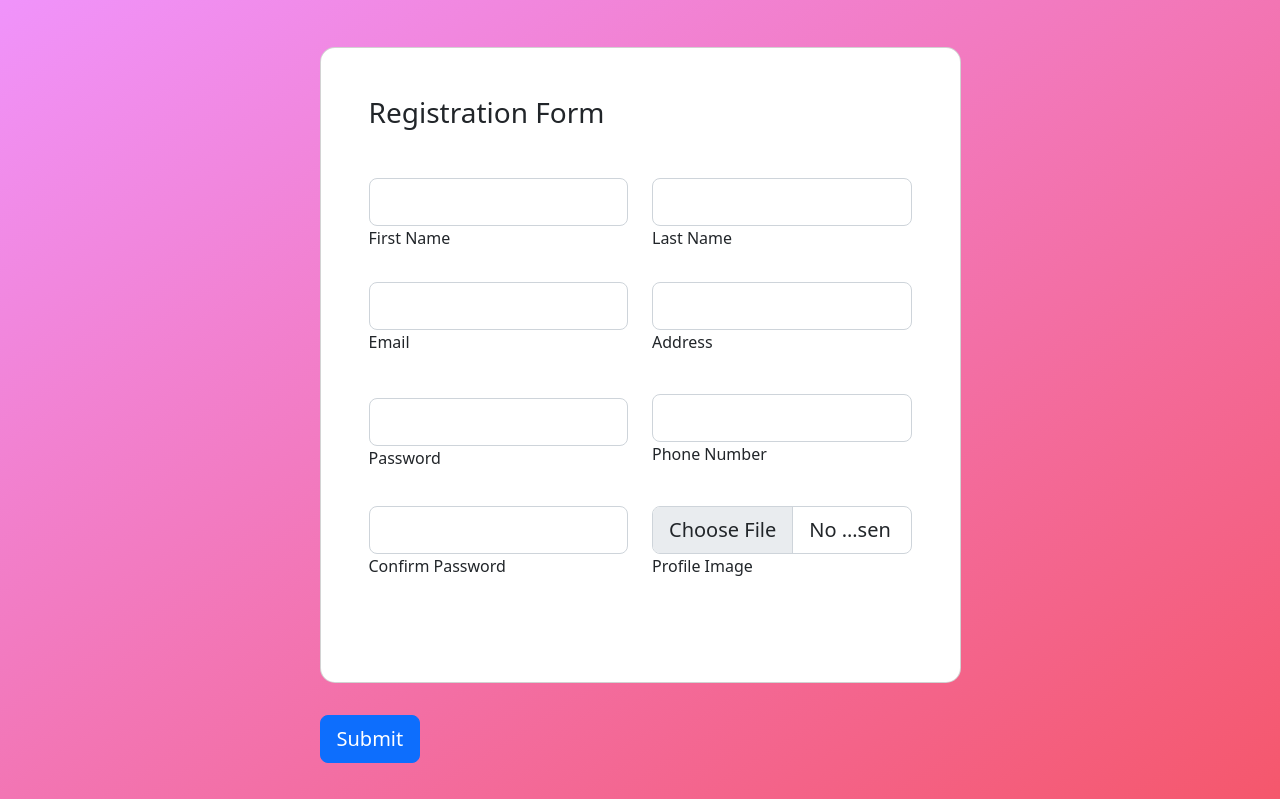
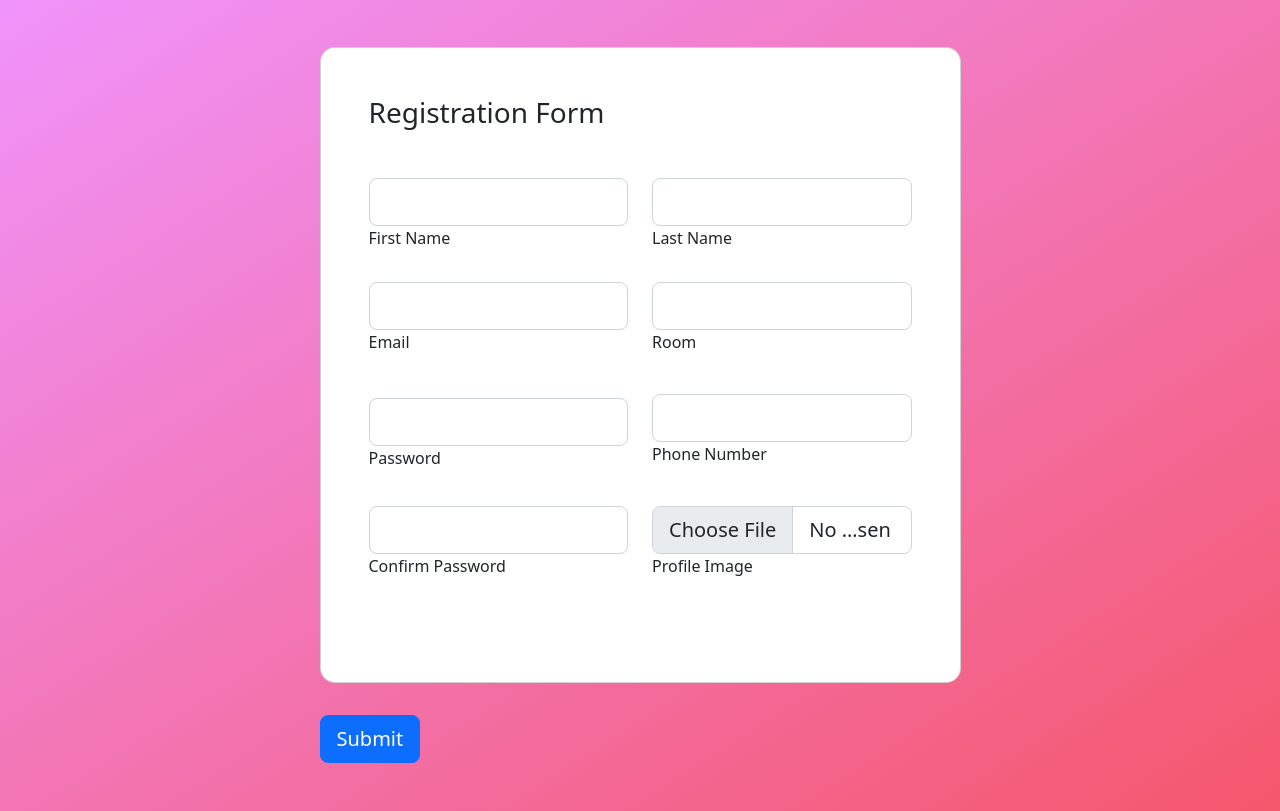
Before and after one commit to kasemsaad/Cafeteria-project, a PHP site: page /Register.php in a window 1280 px wide. Shown: the part 25-836 px from the top of the page. Run offline with PHP 8.4, Linux system fonts and the light colour scheme.

Commit message:
valdiarion

```diff
--- a/Register.php
+++ b/Register.php
@@ -1,54 +1,10 @@
-<!-- <?php
-ini_set('display_errors', '1');
-ini_set('display_startup_errors', '1');
-error_reporting(E_ALL);
+<?php
+require 'connection.php';
 
-// echo  $_GET['fname'];
 $err = [];
-if (isset($_GET['err'])) {
+if (isset ($_GET['err'])) {
   $err = json_decode($_GET['err'], true);
 }
-?>
-
-
-
-  <?php
-  if (isset($err['fname'])) {
-    echo "<span style='color:red'>$err[fname]</span> <br>";
-  }
-  ?>
-
-  Last name <input type="text" name="lname" placeholder="Last name"><br>
-  <?php
-  if (isset($err['lname'])) {
-    echo "<span style='color:red'>$err[lname]</span> <br>";
-  }
-  ?>
-  Address <textarea name="address"> </textarea> <br>
-  <?php
-  if (isset($err['address'])) {
-    echo "<span style='color:red'>$err[address]</span> <br>";
-  }
-  ?>
-
-  <?php
-  if (isset($err['email'])) {
-    echo "<span style='color:red'>$err[email]</span> <br>";
-  }
-  ?>
-  Password <input type="password" name="password" placeholder="Password"><br>
-  <?php
-  if (isset($err['password'])) {
-    echo "<span style='color:red'>$err[password]</span> <br>";
-  }
-  ?> -->
-<?php
-
-
-require 'connection.php';
-
-
-
 
 ?>
 
@@ -82,21 +38,27 @@
     top: 13px;
   }
 </style>
-<section class="vh-100 gradient-custom">
-  <div class="container py-5 h-100">
-    <div class="row justify-content-center align-items-center h-100">
+<section class=" gradient-custom">
+  <div class="container py-5">
+    <div class="row justify-content-center align-items-center">
       <div class="col-12 col-lg-9 col-xl-7">
         <div class="card shadow-2-strong card-registration" style="border-radius: 15px;">
           <div class="card-body p-4 p-md-5">
             <h3 class="mb-4 pb-2 pb-md-0 mb-md-5">Registration Form</h3>
-            <form action="CustomerControler.php" method="post"  enctype="multipart/form-data">
+            <form action="CustomerControler.php" method="post" enctype="multipart/form-data">
 
               <div class="row">
 
                 <div class="col-md-6 mb-4">
                   <div class="form-outline">
-                    <input type="text" id="firstName" class="form-control form-control-lg" name="FirstName" />
+                  <input type="text" id="firstName" class="form-control form-control-lg" name="FirstName"   />
                     <label class="form-label" for="firstName">First Name</label>
+
+                    <?php
+                    if (isset ($err['FirstName'])) {
+                      echo "<span style='color:red'>$err[FirstName]</span> <br>";
+                    }
+                    ?>
                   </div>
                 </div>
 
@@ -104,6 +66,12 @@
                   <div class="form-outline">
                     <input type="text" id="lastName" class="form-control form-control-lg" name="LastName" />
                     <label class="form-label" for="lastName">Last Name</label>
+
+                    <?php
+                    if (isset ($err['LastName'])) {
+                      echo "<span style='color:red'>$err[LastName]</span> <br>";
+                    }
+                    ?>
                   </div>
                 </div>
 
@@ -116,15 +84,24 @@
                   <div class="form-outline">
                     <input type="email" id="emailAddress" class="form-control form-control-lg" name="Email" />
                     <label class="form-label" for="email">Email</label>
+                    <?php
+                    if (isset ($err['Email'])) {
+                      echo "<span style='color:red'>$err[Email]</span> <br>";
+                    }
+                    ?>
                   </div>
                 </div>
 
 
                 <div class="col-md-6 mb-4 pb-2">
                   <div class="form-outline">
-                    <input type="tel" id="phoneNumber" name="Address" class="form-control form-control-lg"
-                      name="Address" />
-                    <label class="form-label" for="phoneNumber">Address</label>
+                    <input type="tel" id="Room" name="Room" class="form-control form-control-lg" name="Room" />
+                    <label class="form-label" for="phoneNumber">Room</label>
+                    <?php
+                    if (isset ($err['Room'])) {
+                      echo "<span style='color:red'>$err[Room]</span> <br>";
+                    }
+                    ?>
                   </div>
                 </div>
 
@@ -137,6 +114,11 @@
                   <div class="form-outline datepicker w-100">
                     <input type="password" class="form-control form-control-lg" id="Password" name="Password" />
                     <label for="password" class="form-label">Password</label>
+                    <?php
+  if (isset($err['Password'])) {
+    echo "<span style='color:red'>$err[Password]</span> <br>";
+  }
+  ?>
                   </div>
                 </div>
 
@@ -144,6 +126,10 @@
                   <div class="form-outline">
                     <input type="tel" id="phoneNumber" class="form-control form-control-lg" name="Phone" />
                     <label class="form-label" for="phoneNumber">Phone Number</label>
+                    <?php
+                    if (isset ($err['Phone'])) {
+                      echo "<span style='color:red'>$err[Phone]</span> <br>";
+                    }?>
                   </div>
                 </div>
 
@@ -152,12 +138,17 @@
                     <input type="password" id="Confirm Password" class="form-control form-control-lg"
                       name="ConPassword" />
                     <label class="form-label" for="phoneNumber">Confirm Password</label>
+                    <?php
+                    if (isset($err['ConPassword'])) {
+    echo "<span style='color:red'>$err[ConPassword]</span> <br>";
+  }
+  ?>
                   </div>
                 </div>
 
                 <div class="col-md-6 mb-4 pb-2">
                   <div class="form-outline">
-                    <input type="file" id="profileImage" class="form-control form-control-lg" name="ProfileImage" />
+                    <input type="file" id="CustomerImage" class="form-control form-control-lg" name="CustomerImage" />
                     <label class="form-label" for="profileImage">Profile Image</label>
                   </div>
                 </div>
```
